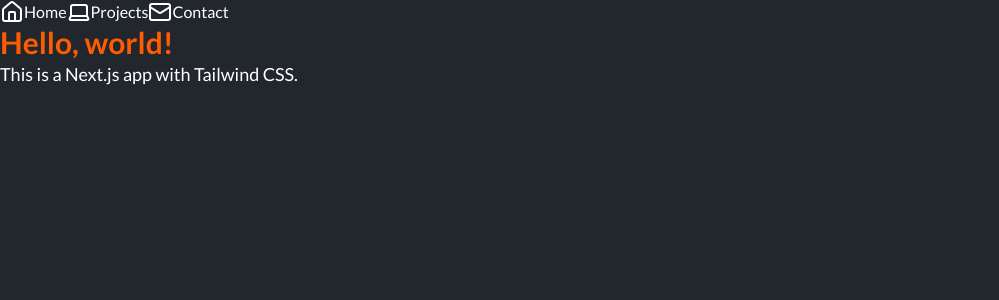
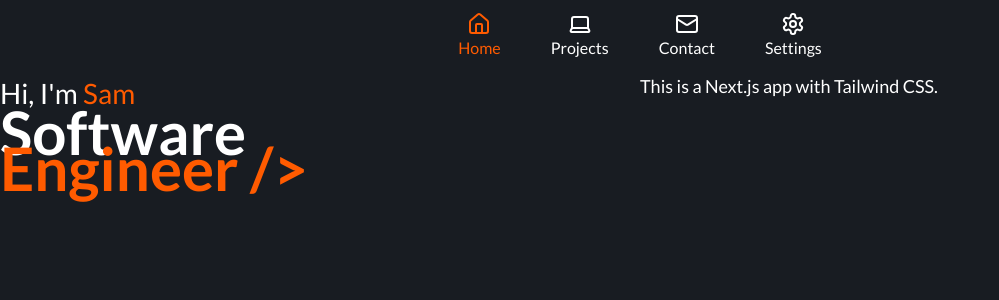
Before and after one commit to Hanayou/hanayou.dev.legacy, a Next.js app: page / in a window 1280 px wide. Shown: the top 300 px of the page, without its empty margins (0-999 px from the left). Built offline with nearby package versions, Linux system fonts and the light colour scheme.

Commit message:
Implement main navigation

```diff
--- a/package.json
+++ b/package.json
@@ -9,10 +9,12 @@
     "lint": "next lint"
   },
   "dependencies": {
+    "clsx": "^2.1.1",
     "lucide-react": "^0.416.0",
     "next": "14.2.5",
     "react": "^18",
-    "react-dom": "^18"
+    "react-dom": "^18",
+    "tailwind-merge": "^2.4.0"
   },
   "devDependencies": {
     "@types/node": "^20",
--- a/src/app/globals.css
+++ b/src/app/globals.css
@@ -6,8 +6,8 @@
   :root {
     --color-primary: #FF5B00;
     --color-text-primary: #fff;
-    --color-bg-primary: #22272E;
-    --color-bg-highlight: #181C22;
+    --color-bg-primary: #181C22;
+    --color-bg-highlight: #22272E;
     --color-error: #E53E3E;
     --color-success: #3BCD52;
     --color-button-primary-stroke: linear-gradient(90deg, #FFF 0%, #FF3E00 100%);
--- a/src/app/layout.tsx
+++ b/src/app/layout.tsx
@@ -1,7 +1,7 @@
 import type { Metadata } from "next";
 import { Lato } from "next/font/google";
 import "./globals.css";
-import { Header } from "@/widgets/Header/Header";
+import MainNavigation from "@/widgets/main-navigation/ui/MainNavigation";
 
 
 const lato = Lato({
@@ -23,8 +23,8 @@ export default function RootLayout({
 }>) {
   return (
     <html lang="en">
-      <body className={`${lato.className} bg-bgPrimary text-white max-w-[1366px] m-auto`}>
-        <Header />
+      <body className={`${lato.className} max-w-[1366px] m-auto`}>
+        <MainNavigation />
         {children}
       </body>
     </html>
--- a/src/app/page.tsx
+++ b/src/app/page.tsx
@@ -1,7 +1,10 @@
 export default function Home() {
   return (
-    <main className="flex flex-col">
-      <h1 className="text-3xl text-primary">Hello, world!</h1>
+    <main className="grid grid-cols-2">
+      <div>
+        <h3>Hi, I'm <span className="text-primary">Sam</span></h3>
+        <h1>Software<br/><span className="text-primary">Engineer /&gt;</span></h1>
+      </div>
       <p className="text-lg">This is a Next.js app with Tailwind CSS.</p>
     </main>
   );
--- /dev/null
+++ b/src/shared/lib/utils.ts
@@ -0,0 +1,6 @@
+import { type ClassValue, clsx } from 'clsx'
+import { twMerge } from 'tailwind-merge'
+
+export function cn(...inputs: ClassValue[]) {
+  return twMerge(clsx(inputs))
+}
--- a/src/widgets/Header/Header.tsx
+++ /dev/null
@@ -1,41 +0,0 @@
-import Link from "next/link";
-import { House, Laptop, Mail } from "lucide-react"
-
-export const Header = () => {
-  const routes = [
-    {
-      icon: <House />,
-      label: 'Home',
-      path: '/'
-    },
-    {
-      icon: <Laptop />,
-      label: 'Projects',
-      path: '/projects'
-    },
-    {
-      icon: <Mail />,
-      label: 'Contact',
-      path: '/contact'
-    },
-  ];
-
-  return (
-    <header>
-      <nav>
-        <ul className="flex justify-between">
-          {routes.map((route) => (
-            <li key={route.path}>
-              <Link href={route.path}>
-                <div className="flex items-center space-x-1">
-                  {route.icon}
-                  <span>{route.label}</span>
-                </div>
-              </Link>
-            </li>
-          ))}
-        </ul>
-      </nav>
-    </header>
-  );
-}
--- /dev/null
+++ b/src/widgets/main-navigation/ui/MainNavigation.tsx
@@ -0,0 +1,34 @@
+import { TNavigationItem } from '@/widgets/navigation/model/navigationItem';
+import { Navigation } from '@/widgets/navigation/ui/Navigation';
+import { House, Laptop, Mail, Settings } from 'lucide-react';
+
+export default function MainNavigation() {
+  const routes: TNavigationItem[] = [
+    {
+      icon: <House />,
+      label: 'Home',
+      path: '/'
+    },
+    {
+      icon: <Laptop />,
+      label: 'Projects',
+      path: '/projects'
+    },
+    {
+      icon: <Mail />,
+      label: 'Contact',
+      path: '/contact'
+    },
+    {
+      icon: <Settings />,
+      label: 'Settings',
+      path: '/settings'
+    }
+  ];
+
+  return (
+    <header>
+      <Navigation items={routes} />
+    </header>
+  )
+}
--- /dev/null
+++ b/src/widgets/navigation/model/navigation.ts
@@ -0,0 +1,5 @@
+import { TNavigationItem } from "@/widgets/navigation/model/navigationItem";
+
+export type TNavigation = {
+  items: TNavigationItem[];
+}
--- /dev/null
+++ b/src/widgets/navigation/model/navigationItem.ts
@@ -0,0 +1,5 @@
+export type TNavigationItem = {
+  icon: React.ReactNode;
+  label: string;
+  path: string;
+}
--- /dev/null
+++ b/src/widgets/navigation/ui/Navigation.tsx
@@ -0,0 +1,14 @@
+import { TNavigation } from "@/widgets/navigation/model/navigation";
+import { NavigationItem } from "@/widgets/navigation/ui/NavigationItem";
+
+export const Navigation = (props: TNavigation) => {
+  return (
+    <nav>
+      <ul className="w-fit m-auto px-8 py-3 flex gap-x-[3.125rem]">
+        {props.items.map((item) => (
+          <NavigationItem key={item.path} {...item} />
+        ))}
+      </ul>
+    </nav>
+  );
+}
--- /dev/null
+++ b/src/widgets/navigation/ui/NavigationItem.tsx
@@ -0,0 +1,24 @@
+"use client";
+
+import { TNavigationItem } from "@/widgets/navigation/model/navigationItem";
+import Link from "next/link";
+import { cn } from "@/shared/lib/utils";
+import { usePathname } from "next/navigation";
+
+export const NavigationItem = (props: TNavigationItem) => {
+  const pathname = usePathname();
+
+  return (
+    <li key={props.path}>
+      <Link href={props.path}>
+        <div className={cn(
+          "flex flex-col items-center justify-center",
+          { "text-primary": pathname === props.path },
+        )}>
+          <div className="m-auto">{props.icon}</div>
+          <span className="text-base">{props.label}</span>
+        </div>
+      </Link>
+    </li>
+  );
+}
--- a/tailwind.config.ts
+++ b/tailwind.config.ts
@@ -5,6 +5,7 @@ const config: Config = {
     "./src/pages/**/*.{js,ts,jsx,tsx,mdx}",
     "./src/components/**/*.{js,ts,jsx,tsx,mdx}",
     "./src/app/**/*.{js,ts,jsx,tsx,mdx}",
+    "./src/**/*.{js,ts,jsx,tsx,mdx}",
   ],
   theme: {
     extend: {
```
Also changed, not shown: 1 other file (tests, documents, lock files or other folders).
